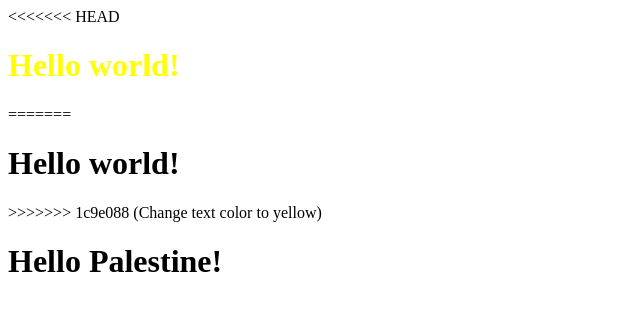
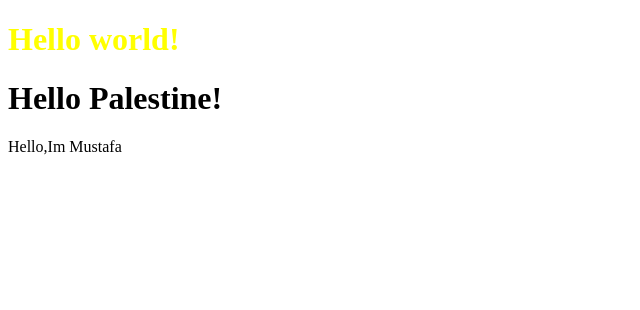
Before and after one commit to MustafaHasan1/Git-essentials, a plain HTML site: page index.html in a window 1280 px wide. Shown: the whole page, without its empty margins (0-640 px from the left). Drawn offline with Linux system fonts and the light colour scheme.

Commit message:
رسالة commit الجديدة

```diff
--- a/index.html
+++ b/index.html
@@ -4,11 +4,8 @@
   <title>Git Essentials</title>
 </head>
 <body>
-<<<<<<< HEAD
     <h1 style="color: yellow;">Hello world!</h1>
-=======
-    <h1>Hello world!</h1>
->>>>>>> 1c9e088 (Change text color to yellow)
     <h1>Hello Palestine!</h1>
+    <p>Hello,Im Mustafa</p>
 </body>
 </html>
```
